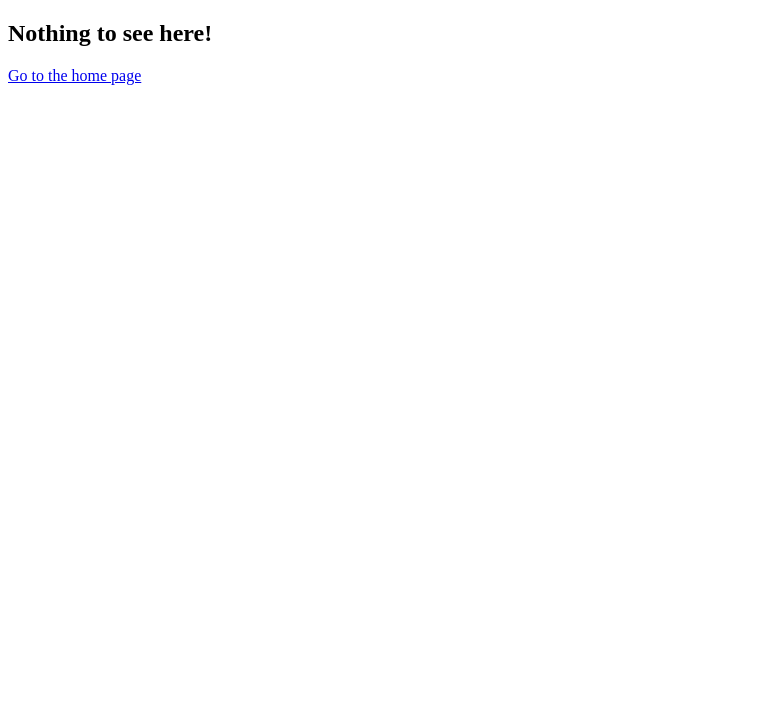
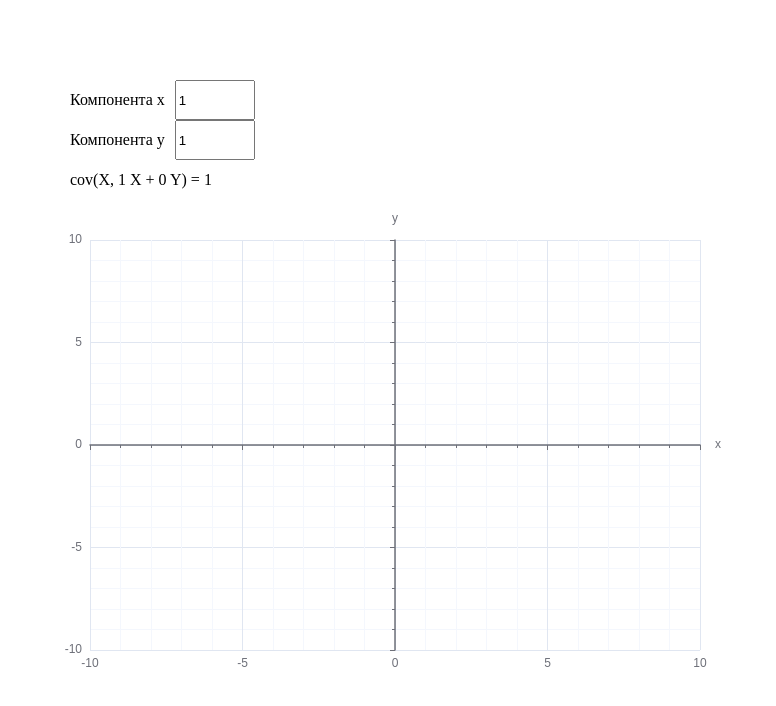
Before and after one commit to meshbor/charts-sber, a React (Create React App) app: page /teorver-3-3-1 in a window 1280 px wide. Shown: the top 706 px of the page, without its empty margins (0-776 px from the left). Built offline with nearby package versions, Linux system fonts and the light colour scheme.

Commit message:
update fixes

```diff
--- a/src/App.js
+++ b/src/App.js
@@ -21,6 +21,7 @@ import Matan_6_5 from './charts/Matan/Matan_6_5';
 import Matan_10_1 from './charts/Matan/Matan_10_1';
 import TeorverStrings from './charts/Teorver/TeorverStrings';
 import Teorver631 from './charts/Teorver/Teorver631';
+import Teorver331 from './charts/Teorver/Teorver331';
 
 export default function App() {
   return (
@@ -30,7 +31,7 @@ export default function App() {
         <Route path='router' element={<Router />} />
         <Route path='line' element={<StraightLine />} />
         <Route path='parabola' element={<Parabola />} />
-        <Route path='power' element={<PowerFunction />} />
+        <Route path='power' element={<PowerFunction step={0.01} />} />
         <Route path='exponenta' element={<ExponentFunction />} />
         <Route path='surface' element={<Surface />} />
         <Route path='flatsurface' element={<FlatSurface />} />
@@ -54,6 +55,10 @@ export default function App() {
         <Route path='matan-10-1' element={<Matan_10_1 />} />
         <Route path='teorver-strings' element={<TeorverStrings />} />
         <Route path='teorver-6-3-1' element={<Teorver631 />} />
+        <Route path='teorver-3-3-1' element={<Teorver331 />} />
+        <Route path='matan-2-3' element={<PowerFunction step={1} />} />
+
+
         <Route path='*' element={<NoMatch />} />
       </Routes>
     </>
--- a/src/charts/Matan_4_2.js
+++ b/src/charts/Matan_4_2.js
@@ -1,6 +1,5 @@
 import * as echarts from 'echarts';
 import { React, useState, useEffect, useMemo } from 'react';
-import { Select } from 'antd';
 import { MathJax, MathJaxContext } from 'better-react-mathjax';
 import './styles.scss';
 import { mathConfig } from '../constants/mathConfig';
@@ -12,14 +11,6 @@ function Matan_4_2() {
 
   const changeAvalue = (e) => setA(Number(e.target.value));
   const changeBvalue = (e) => setB(Number(e.target.value));
-
-  const generateData = useMemo(() => {
-    let data = [[0, 0]];
-    for (let i = 1; i < 20; i += 0.1) {
-      data.push([i, 1 / i]);
-    }
-    return data;
-  }, []);
 
   const generateHyperbola = useMemo(() => {
     let data = [];
--- a/src/charts/NormalDistribution.js
+++ b/src/charts/NormalDistribution.js
@@ -16,13 +16,13 @@ function NormalDistribution() {
 
   const generateData = useMemo(() => {
     let data = [];
+    let tempMin = 100;
     for (let i = 1; i < muValue; i += 1) {
       data.push([distributionNormal[i], 2]);
-      if (min.current > distributionNormal[i]) {
-        min.current = distributionNormal[i];
-      }
+      tempMin = Math.min(tempMin, distributionNormal[i]);
       medium.current = distributionMedium[i];
     }
+    min.current = tempMin;
     return data;
   }, [muValue]);
 
@@ -130,7 +130,7 @@ function NormalDistribution() {
           <input
             onChange={(event) => setMuDeb(event.target.value)}
             type='range'
-            min='1'
+            min='3'
             max='10000'
             step='1'
             // defaultValue={1}
--- a/src/charts/Poisson.js
+++ b/src/charts/Poisson.js
@@ -21,7 +21,7 @@ function generateData(alpha) {
   return data;
 }
 function Poisson() {
-  const [alpha, setP] = useState(1);
+  const [alpha, setP] = useState(15);
 
   const notNullSum = useRef(false);
 
@@ -51,8 +51,8 @@ function Poisson() {
     },
     yAxis: {
       name: 'y',
-      // min: -10,
-      // max: 5,
+      min: 0,
+      max: alpha < 0.9 ? 1 : 0.5,
       minorTick: {
         show: true,
       },
@@ -92,7 +92,7 @@ function Poisson() {
             min='0.1'
             max='20'
             step='0.1'
-            defaultValue='1'
+            defaultValue='15'
           />
         </div>
       </div>
--- a/src/charts/PowerFunction.js
+++ b/src/charts/PowerFunction.js
@@ -6,24 +6,17 @@ function func(x, s) {
   return Number(Math.pow(x, s));
 }
 
-function PowerFunction() {
+function PowerFunction({step = 0.1}) {
   const [sValue, setS] = useState(3);
   const generateData = (sValue) => {
     let data = [];
-
-    // eslint-disable-next-line eqeqeq
-    // const correctS = sValue == -2 ? -1.99 : sValue;
     for (let i = 0.01; i < 5; i += 0.01) {
       data.push([i, func(i, sValue)]);
     }
-
     return data;
   };
   const generateData2 = (sValue) => {
     let data2 = [];
-
-    // eslint-disable-next-line eqeqeq
-    const correctS = sValue == -2 ? -1.99 : sValue;
     for (let i = -5; i < 0; i += 0.01) {
       data2.push([i, func(i, sValue)]);
     }
@@ -32,7 +25,7 @@ function PowerFunction() {
 
   const notNullSum = useRef(false);
 
-  const changeSvalue = (e) => setS(e.target.value || -2);
+  const changeSvalue = (e) => setS(Number(e.target.value));
 
   useEffect(() => {
     let options = {
@@ -138,12 +131,12 @@ function PowerFunction() {
         ) : (
           <div className='chart__formula'>
             <span className='chart__title-name'>График </span>
-            <span className=''>y = 0</span>
+            <span className=''>y = 1</span>
           </div>
         )}
       </div>
       <div className='chart__control'>
-        <span>коэффициенты</span>
+        <span>Показатель степени</span>
         <div className='valueRange'>
           <span className='chart__value'>s = {sValue}</span>
           <input
@@ -151,7 +144,7 @@ function PowerFunction() {
             type='range'
             min='-3'
             max='3'
-            step='0.1'
+            step={step}
             defaultValue='3'
           />
         </div>
--- /dev/null
+++ b/src/charts/Teorver/Teorver331.jsx
@@ -0,0 +1,178 @@
+import * as echarts from 'echarts';
+import { useState, useRef, useEffect } from 'react';
+import './styles.scss';
+
+function func(x, k, b) {
+  let res2 = k * x;
+  const res4 = Number(res2) + Number(b);
+  return res4;
+}
+function generateData(xValue, yValue) {
+  let data = [[0, 0]];
+  // for (let i = -200; i <= 200; i += 0.1) {
+  data.push([xValue, yValue]);
+  // }
+  return data;
+}
+
+function Teorver331() {
+  const [xValue, setX] = useState(1);
+  const [yValue, setY] = useState(0);
+  const nullSum = useRef(false);
+
+  const changexvalue = (e) => setX(e.target.value || 0);
+  const changeyvalue = (e) => setY(e.target.value || 0);
+
+  useEffect(() => {
+    let options = {
+      animation: false,
+      grid: {
+        top: 40,
+        left: 50,
+        right: 40,
+        bottom: 50,
+      },
+      xAxis: {
+        name: 'x',
+        min: -10,
+        max: 10,
+        minorTick: {
+          show: true,
+        },
+        minorSplitLine: {
+          show: true,
+        },
+        axisLine: {
+          lineStyle: {
+            width: '1.5',
+          },
+        },
+      },
+      yAxis: {
+        name: 'y',
+        min: -10,
+        max: 10,
+        minorTick: {
+          show: true,
+        },
+        minorSplitLine: {
+          show: true,
+        },
+        axisLine: {
+          lineStyle: {
+            width: '1.5',
+          },
+        },
+      },
+      dataZoom: [
+        {
+          show: true,
+          type: 'inside',
+          filterMode: 'none',
+          xAxisIndex: [0],
+          startValue: -20,
+          endValue: 20,
+        },
+        {
+          show: true,
+          type: 'inside',
+          filterMode: 'none',
+          yAxisIndex: [0],
+          startValue: -20,
+          endValue: 20,
+        },
+      ],
+      series: [
+        {
+          type: 'lines',
+          color: 'blue',
+          showSymbol: false,
+          symbolSize: 10,
+          symbolRotate: 45,
+          itemStyle: {
+            symbol: 'arrow',
+            decal: {
+              symbol: 'arrow'
+            }
+          },
+          // symbol: 'arrow',
+          // markPoint: {
+          //   symbol: 'arrow',
+          //   data: [
+          //     {
+          //       name: 'coordinate',
+          //       coord: [xValue, yValue],
+          //       symbol: 'arrow',
+          //       symbolSize: 10,
+          //       symbolRotate: Math.cos(xValue, yValue) * xValue * yValue,
+          //     },
+          //     // {
+          //     //     name: 'coordinate',
+          //     //     coord: [10, 20]
+          //     // }, {
+          //     //     name: 'fixed x position',
+          //     //     yAxis: 10,
+          //     //     x: '90%'
+          //     // },
+
+          //     // {
+          //     //     name: 'screen coordinate',
+          //     //     x: 100,
+          //     //     y: 100
+          //     // }
+          //   ],
+          // },
+          // clip: true,
+          data: generateData(xValue, yValue),
+        },
+      ],
+    };
+    let chartDom = document.getElementById('echartsID');
+    let myChart = chartDom && echarts.init(chartDom);
+    options && myChart && myChart.setOption(options, true);
+  }, [generateData, xValue, yValue]);
+
+  nullSum.value = Number(xValue) === 0 && Number(yValue) === 0;
+
+  return (
+    <div className='wrapper'>
+      <div className='chart__formula-description'></div>
+      <div>
+        <div className='valueRange'>
+          <span className='chart__value chart__formula-description'>
+            {' '}
+            Компонента x{' '}
+          </span>
+          <input
+            onChange={(event) => setX(event.target.value)}
+            type='number'
+            min='-20'
+            max='20'
+            step='0.5'
+            defaultValue={1}
+          />
+        </div>
+        <div className='valueRange'>
+          <span className='chart__value chart__formula-description'>
+            {' '}
+            Компонента y{' '}
+          </span>
+          <input
+            onChange={(event) => setY(event.target.value)}
+            type='number'
+            min='-20'
+            max='20'
+            step='0.5'
+            defaultValue={1}
+          />
+        </div>
+        <div className='chart__formula-description'>
+          cov(X, {xValue} X + {yValue} Y) = {xValue}
+        </div>
+      </div>
+      <div style={{ width: '700px', height: '500px' }} id='echartsID'></div>
+    </div>
+  );
+}
+
+export default Teorver331;
--- a/src/charts/Teorver_4_1_2.js
+++ b/src/charts/Teorver_4_1_2.js
@@ -125,7 +125,7 @@ function Teorver_4_1_2() {
     <div className='wrapper'>
       <div className='chart__formula-description'>
         <div className='chart__formula'>
-          <span style={{fontSize: '18px'}}>
+          <span style={{ fontSize: '18px' }}>
             <MathJaxContext config={config}>
               <MathJax>
                 График{' '}
@@ -137,7 +137,7 @@ function Teorver_4_1_2() {
           </span>
         </div>
       </div>
-      <div className='chart__control value-up'>
+      <div className='chart__control value-up' style={{ top: '37px' }}>
         <span>Параметры</span>
         <div className='valueRange'>
           <span className='chart__value'> μ = {muValue}</span>
--- a/src/index.js
+++ b/src/index.js
@@ -1,7 +1,6 @@
 import React from 'react';
 import ReactDOM from 'react-dom/client';
 import App from './App';
-import reportWebVitals from './reportWebVitals';
 import { BrowserRouter } from 'react-router-dom';
 
 const root = ReactDOM.createRoot(document.getElementById('root'));
@@ -12,8 +11,3 @@ root.render(
     </BrowserRouter>
   </React.StrictMode>
 );
-
-// If you want to start measuring performance in your app, pass a function
-// to log results (for example: reportWebVitals(console.log))
-// or send to an analytics endpoint. Learn more: https://bit.ly/CRA-vitals
-reportWebVitals();
--- a/src/reportWebVitals.js
+++ /dev/null
@@ -1,13 +0,0 @@
-const reportWebVitals = onPerfEntry => {
-  if (onPerfEntry && onPerfEntry instanceof Function) {
-    import('web-vitals').then(({ getCLS, getFID, getFCP, getLCP, getTTFB }) => {
-      getCLS(onPerfEntry);
-      getFID(onPerfEntry);
-      getFCP(onPerfEntry);
-      getLCP(onPerfEntry);
-      getTTFB(onPerfEntry);
-    });
-  }
-};
-
-export default reportWebVitals;
--- a/src/router/router.js
+++ b/src/router/router.js
@@ -71,6 +71,9 @@ export default function Router() {
           <Link to='/teorver-6-3-1'>teorver-6-3-1</Link>
         </li>
         <li>
+          <Link to='/teorver-3-3-1'>Teorver331</Link>
+        </li>
+        <li>
           <Link to='/router'>router</Link>
         </li>
       </ul>
```
Also changed, not shown: src/setupTests.js (deleted, +0 -5 lines).
